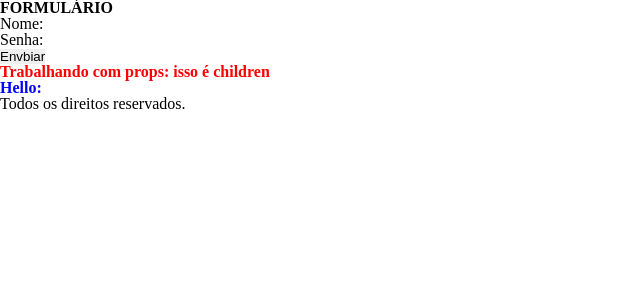
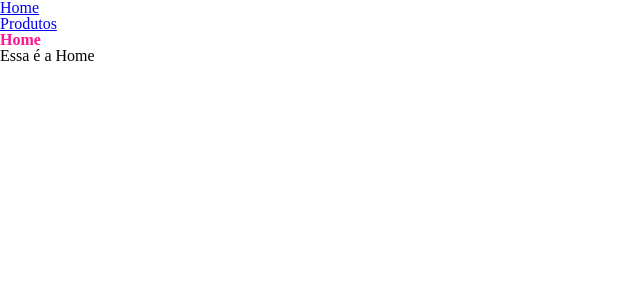
Before and after one commit to ptrktodev/ReactJS-Study, a React (Create React App) app: page / in a window 1280 px wide. Shown: the top 300 px of the page, without its empty margins (0-640 px from the left). Built offline with nearby package versions, Linux system fonts and the light colour scheme.

Commit message:
project-simple

```diff
--- a/src/App.js
+++ b/src/App.js
@@ -1,26 +1,24 @@
 import React from 'react';
-import Header from './Header';
-import Footer from './Footer';
-import Form from './Form/Form';
+import Controller from './controller';
+import Home from './Home';
+import Produtos from './Produtos';
 
-const Titulo = ({cor, text, children}) => { // ->  props com desestruturação
-  return <h1 style={{color: cor}}>{text}: {children}</h1>
-}
 
 const App = () => {
 
-  return (
-    <header>
-      <>
-        <Header />
-        <Form />
-        <Titulo cor='red' text='Trabalhando com props'>isso é children</Titulo>
-        <Titulo cor='blue' text='Hello'/>
-        <Footer />
-      </>
-    </header>
-  )
+    let Pagina;
+    if (window.location.pathname === '/') {
+        Pagina = Home
+    } else {
+        Pagina = Produtos
+    }
 
+    return (
+        <>
+            <Controller/>
+            <Pagina />
+        </>
+    )
 }
 
 export default App;
--- a/src/Footer.js
+++ /dev/null
@@ -1,11 +0,0 @@
-import React from 'react'
-
-const Footer = () => {
-  return (
-    <div>
-        <p>Todos os direitos reservados.</p>
-    </div>
-  )
-}
-
-export default Footer
--- a/src/Form/Button.js
+++ /dev/null
@@ -1,10 +0,0 @@
-import React from 'react'
-
-const Button = (items) => {
-
-  return (
-    <button> Envbiar </button>
-  )
-}
-
-export default Button
--- a/src/Form/Form.js
+++ /dev/null
@@ -1,22 +0,0 @@
-import React from 'react'
-import Button from './Button'
-import Input from './Input'
-
-const Form = () => {
-
-  const arr = ['item 1', 'item 2']
-
-  return (
-    <div>
-      <p>
-          <Input id='email' label="Nome:" required/>
-      </p>
-      <p>
-          <Input id='pass' label="Senha:" type='password' required/>
-      </p>
-      <Button items={arr}/>
-    </div>
-  )
-}
-
-export default Form
--- a/src/Form/Input.js
+++ /dev/null
@@ -1,11 +0,0 @@
-import React from 'react'
-
-const Input = ({id, label, ...props}) => {
-  return (
-    <div>
-      <label style={{marginRight: '10px'}} htmlFor={id}>{label}</label>
-      <input id={id} type='text'{...props}/>
-    </div>
-)}
-
-export default Input
--- a/src/Header.js
+++ /dev/null
@@ -1,13 +0,0 @@
-import React from 'react'
-
-const Header =() => {
-
-    return (
-        <div>
-            <h1>FORMULÁRIO</h1>
-        </div>
-    )
-
-}
-
-export default Header
--- /dev/null
+++ b/src/Home.js
@@ -0,0 +1,13 @@
+import React from 'react'
+import Titulo from './Titulo'
+
+const Home = () => {
+  return (
+    <section>
+      <Titulo text='Home'/>
+      <p>Essa é a Home</p>
+    </section>
+  )
+}
+
+export default Home
--- /dev/null
+++ b/src/Produtos.js
@@ -0,0 +1,38 @@
+import React from 'react'
+import Titulo from './Titulo'
+
+const Produtos = () => {
+
+    const notebook = [
+        {color: 'green',nome: 'Acer', propriedades: ['16GB Ram', '512GB'], ano: '2019', processador: 'i3'},
+        {color: 'blue', nome: 'Positivo', propriedades: ['32GB Ram', '252GB'], processador: 'i5'},
+        {color: 'red' ,nome: 'Dell', propriedades: ['8GB Ram','8GB Ram', '512GB'], processador: 'i7'}
+    ]
+
+    const css = {
+        border: '2px solid black',
+        marginTop: '10px',
+        paddingLeft: '10px',
+        borderRadius: '12px'
+    }
+
+    return (
+        <section>
+            <Titulo text='Produtos'/>
+            {notebook.map(({color, nome, propriedades, ano, processador}) =>
+                <div style={css}>
+                    <h1 style={{color: color}}>{nome}</h1>
+                    <ul>
+                        {propriedades.map((item)=>
+                            <li>Propriedades: {item}.</li>
+                    )}
+                            <li>Ano: {ano? ano : 'Não especificado'}.</li>
+                            <li>Processador: {processador? processador : 'Não especificado'}.</li>
+                    </ul>
+                </div>
+            )}
+        </section>
+    )
+}
+
+export default Produtos
--- /dev/null
+++ b/src/Titulo.js
@@ -0,0 +1,7 @@
+import React from 'react'
+
+const Titulo = ({text}) => {
+  return (<h1 style={{color: 'DeepPink'}}>{text}</h1>)
+}
+
+export default Titulo
--- /dev/null
+++ b/src/controller.js
@@ -0,0 +1,20 @@
+import React from 'react'
+
+const Controller =() => {
+
+    return (
+        <div>
+            <ul>
+                <div>
+                    <li><a href='/'>Home</a></li>
+                </div>
+                <div>
+                    <li><a href='/produtos'>Produtos</a></li>
+                </div>
+            </ul>
+        </div>
+    )
+
+}
+
+export default Controller
```
